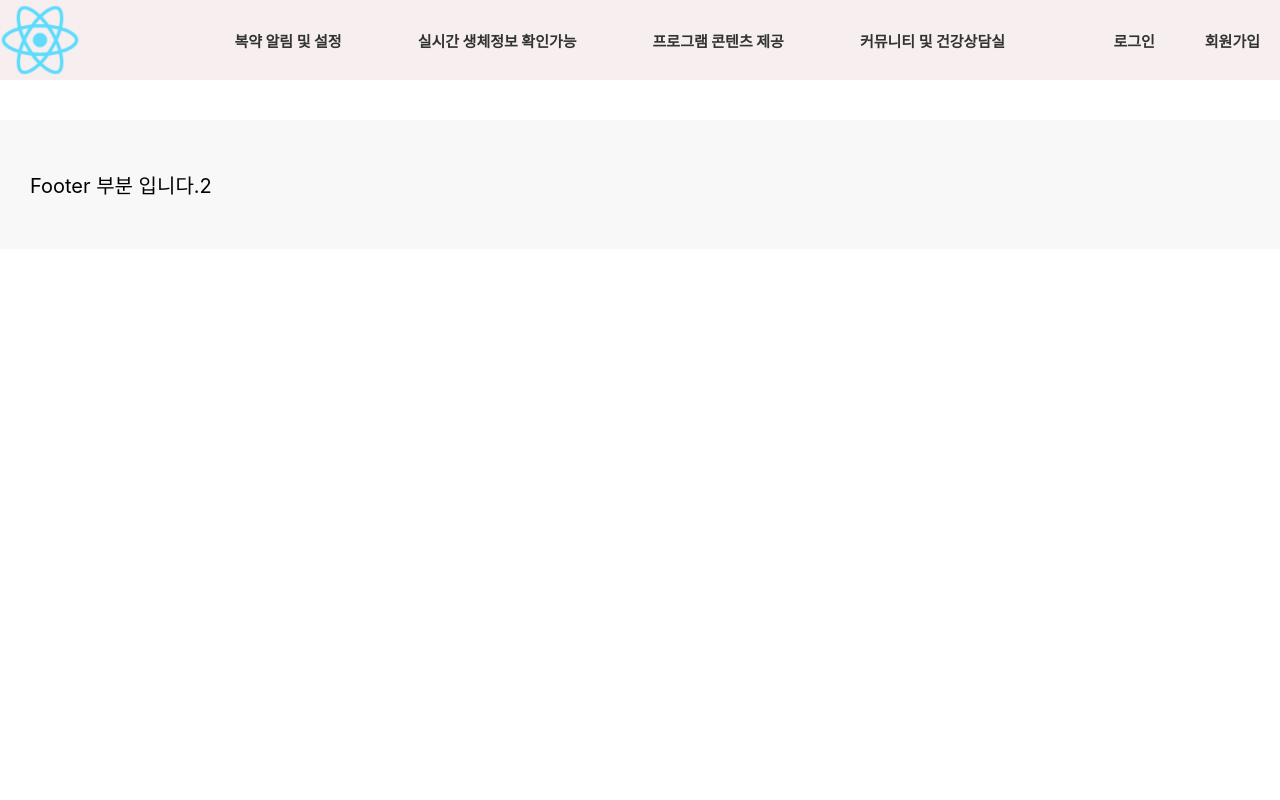
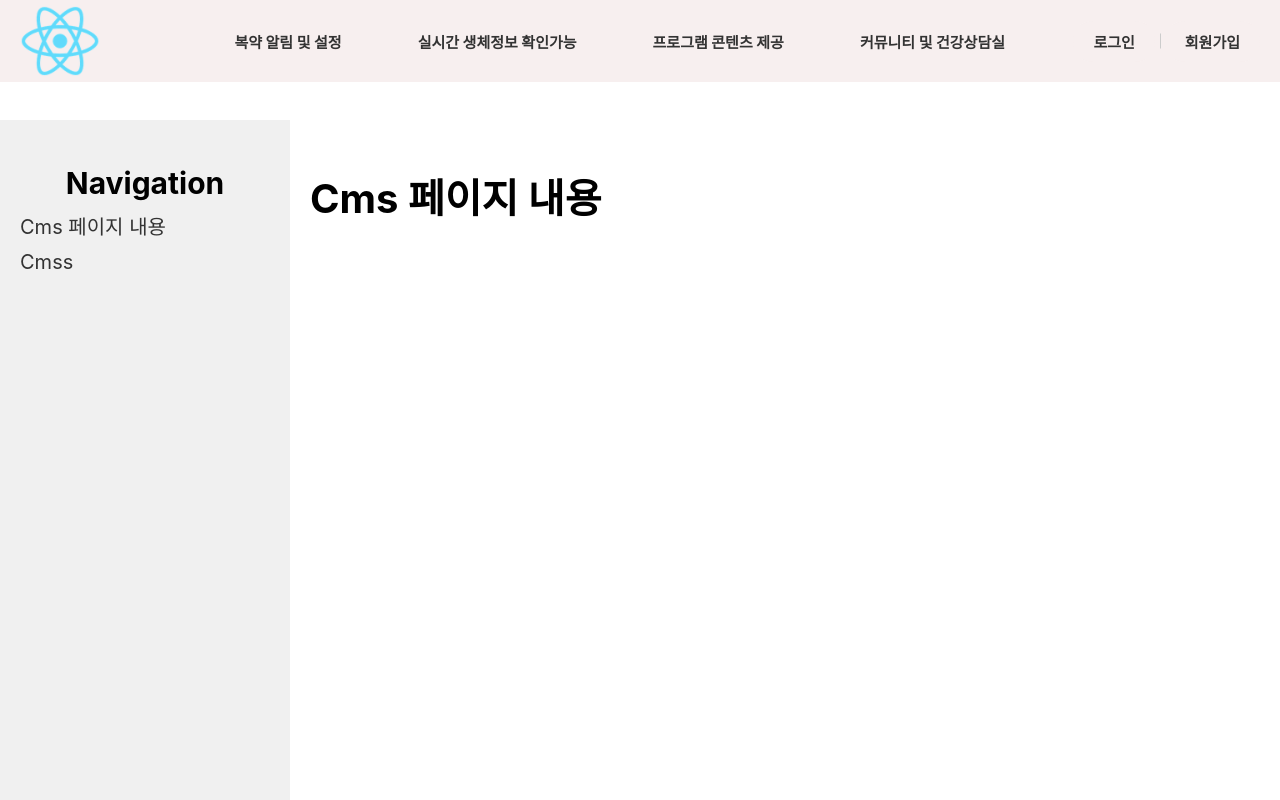
Before and after one commit to hshy1839/aginginplace-web, a React (Create React App) app: page /cms in a window 1280 px wide. Shown: the top 800 px of the page. Built offline with nearby package versions, Linux system fonts and the light colour scheme.

Commit message:
newCommit

```diff
--- a/src/App.js
+++ b/src/App.js
@@ -1,31 +1,35 @@
-import { BrowserRouter, Route, Routes } from "react-router-dom";
-import Header from "./component/Header";
-import Login from "./component/Login";
-import Signup from "./component/Signup";
-import Footer from "./component/Footer";
-import Main from "./component/Main";
-import Page1 from "./component/Page1";
-import Page2 from "./component/Page2";
-import Page3 from "./component/Page3";
-import Page4 from "./component/Page4";
-
-
+import React from 'react';
+import { BrowserRouter, Route, Routes } from 'react-router-dom';
+import Header from './component/Header';
+import Login from './component/Login';
+import Signup from './component/Signup';
+import Footer from './component/Footer';
+import Main from './component/Main';
+import Page1 from './component/Page1';
+import Page2 from './component/Page2';
+import Page3 from './component/Page3';
+import Page4 from './component/Page4';
+import Cms from './admin/Cms';
+import Cmss from './admin/Cmss';
 
 function App() {
   return (
     <BrowserRouter>
       <div className="App">
-        <Header></Header>
-
+        {/* 모든 페이지에서 공통으로 헤더를 렌더링 */}
+        <Header />
         <Routes>
-         <Route path="/main" element={<Main />} />
+          <Route path="/main" element={<Main />} />
           <Route path="/login" element={<Login />} />
           <Route path="/signup" element={<Signup />} />
           <Route path="/page1" element={<Page1 />} />
           <Route path="/page2" element={<Page2 />} />
           <Route path="/page3" element={<Page3 />} />
           <Route path="/page4" element={<Page4 />} />
+          <Route path="/cmss" element={<Cmss />} />
+          <Route path="/cms" element={<Cms />} />
         </Routes>
+        {/* 모든 페이지에서 공통으로 푸터를 렌더링 */}
         <Footer />
       </div>
     </BrowserRouter>
--- /dev/null
+++ b/src/admin/Cms.js
@@ -0,0 +1,23 @@
+import React from 'react';
+import { Link } from 'react-router-dom';
+import '../css/Cms.css';
+
+
+const Cms = () => {
+  return (
+    <div className="cms-container">
+      <div className="sidebar">
+        <h2>Navigation</h2>
+        <ul>
+          <li><Link to="/Cms">Cms 페이지 내용</Link></li>
+          <li><Link to="/Cmss">Cmss</Link></li>
+        </ul>
+      </div>
+      <div className="content">
+        <h1>Cms 페이지 내용</h1>
+      </div>
+    </div>
+  );
+};
+
+export default Cms;
--- /dev/null
+++ b/src/admin/Cmss.js
@@ -0,0 +1,12 @@
+import React from 'react';
+
+const Cmss = () => {
+
+  return (
+    <div>
+      <h1>Cmss의내용입니다.</h1>
+    </div>
+  );
+};
+
+export default Cmss;
--- a/src/component/Footer.js
+++ b/src/component/Footer.js
@@ -4,7 +4,7 @@ import '../css/Footer.css';
 const Footer = () => {
   return (
     <footer className="footer-container">
-      <p>Footer 부분 입니다.2</p>
+      <p>Footer 부분 입니다.</p>
     </footer>
   );
 };
--- a/src/component/Login.js
+++ b/src/component/Login.js
@@ -15,8 +15,8 @@ const Login = () => {
   };
 
   return (
-    <div className='aaaaa'>
-      <div id="content">
+    <div className='login-container'>
+      <div>
         <div className="login-layout">
           <h2 className='login-lg'>로그인</h2>
 
--- a/src/component/Page1.js
+++ b/src/component/Page1.js
@@ -3,7 +3,7 @@ import React from 'react';
 const Page1 = () => {
   return (
     <footer>
-      <p>page1 내용입니다.</p>
+      <p>복욕 알림 및 설정 Page.</p>
     </footer>
   );
 };
--- a/src/component/Page2.js
+++ b/src/component/Page2.js
@@ -3,7 +3,7 @@ import React from 'react';
 const Page2 = () => {
   return (
     <footer>
-      <p>page2 내용입니다.</p>
+      <p>실시간 생체정보 확인 기능 Page.</p>
     </footer>
   );
 };
--- a/src/component/Page3.js
+++ b/src/component/Page3.js
@@ -3,7 +3,7 @@ import React from 'react';
 const Page3 = () => {
   return (
     <footer>
-      <p>page3 내용입니다.</p>
+      <p>프로그램 콘텐츠 제공 Page.</p>
     </footer>
   );
 };
--- a/src/component/Page4.js
+++ b/src/component/Page4.js
@@ -3,7 +3,7 @@ import React from 'react';
 const Page4 = () => {
   return (
     <footer>
-      <p>page4 내용입니다.</p>
+      <p>커뮤니티 및 건강삼담실 Page.</p>
     </footer>
   );
 };
--- /dev/null
+++ b/src/css/Cms.css
@@ -0,0 +1,28 @@
+.cms-container {
+    display: flex;
+  }
+
+  .sidebar {
+    width: 250px;
+    height: 100vh;
+    background-color: #f0f0f0;
+    padding: 20px;
+  }
+
+  .sidebar h2 {
+    margin-bottom: 10px;
+  }
+
+  .sidebar ul {
+    list-style-type: none;
+    padding: 0;
+  }
+
+  .sidebar li {
+    margin-bottom: 10px;
+  }
+
+  .content {
+    flex: 1;
+    padding: 20px;
+  }
--- a/src/css/Header.css
+++ b/src/css/Header.css
@@ -1,7 +1,7 @@
-
-body{
+body {
   margin-top: 120px;
 }
+
 html {
   margin: 0;
   padding: 0;
@@ -20,7 +20,7 @@ html {
   display: flex;
   justify-content: space-between;
   align-items: center;
-  padding: 1px 20x;
+  padding: 1px 20px; /* 수정된 부분: 20x가 아니라 20px로 수정 */
   background-color: rgb(247, 239, 239);
   width: 100%;
   box-sizing: border-box;
@@ -29,8 +29,6 @@ html {
 
 .logo {
   font-size: 24px;
-
-
 }
 
 .nav-container {
@@ -51,12 +49,6 @@ nav li {
   font-size: 15px;
 }
 
-.auth-buttons {
-  display: flex;
-  gap: 10px;
-
-}
-
 .logo {
   font-size: 0;
 }
@@ -65,22 +57,40 @@ nav li {
   width: 80px;
   height: auto;
 }
+
 @media (max-width: 960px) {
   .nav-container {
     display: none;
   }
 }
 
-.nav-container ul li{
+.nav-container ul li {
   font-size: 15px;
   font-weight: bold;
   padding-left: 66px;
 }
-.auth-buttons button{
+
+.auth-buttons {
+  display: flex;
+  gap: 10px;
+  position: relative;
+}
+
+.auth-buttons::before {
+  content: ''; /* 내용 없음 */
+  border-left: 1px solid #ccc;
+  height: 15px;
+  position: absolute; /* 수정된 부분: position 속성 추가 */
+  right: 53%; /* 수정된 부분: 가운데 정렬 */
+  top: 50%; /* 수정된 부분: 가운데 정렬 */
+  transform: translateY(-50%); /* 수정된 부분: 세로 가운데 정렬 */
+}
+
+
+.auth-buttons button {
   background-color: rgb(247, 239, 239);
   border-radius: 20px;
   font-size: 15px;
-
 }
 
 .dropdown-overlay {
@@ -99,5 +109,4 @@ nav li {
   padding: 10px;
   border: 1px solid #ccc;
   z-index: 3;
-
 }
--- a/src/css/Login.css
+++ b/src/css/Login.css
@@ -1,15 +1,18 @@
 
-#content {
+.login-container {
     align-items: center;
     justify-content: center;
     height: 100vh;
     width: 500px;
     margin: auto;
+    padding-top: 15px;
+
   }
 
   .layout {
     width: 100%;
-    max-width: 1200px;
+    max-width: 100px;
+
   }
 
   h2 {
@@ -58,6 +61,7 @@
     cursor: pointer;
     border-radius: 20px;
     background-color: rgb(189, 92, 92);
+    margin-left: 89px;
   }
 
   .btn-primary:hover {
@@ -82,20 +86,6 @@
     border-radius: 4px;
     font-size: 14px;
   }
-  .aaaaa {
-    flex-direction: column;
-    align-items: center;
-    justify-content: center;
-    text-align: center;
-    height: 100vh;
-  }
-
-
   .findPd{
     padding-left: 10px;
   }
-
-
-  .aaaaa{
-    max-width: 1400px;
-  }
```
